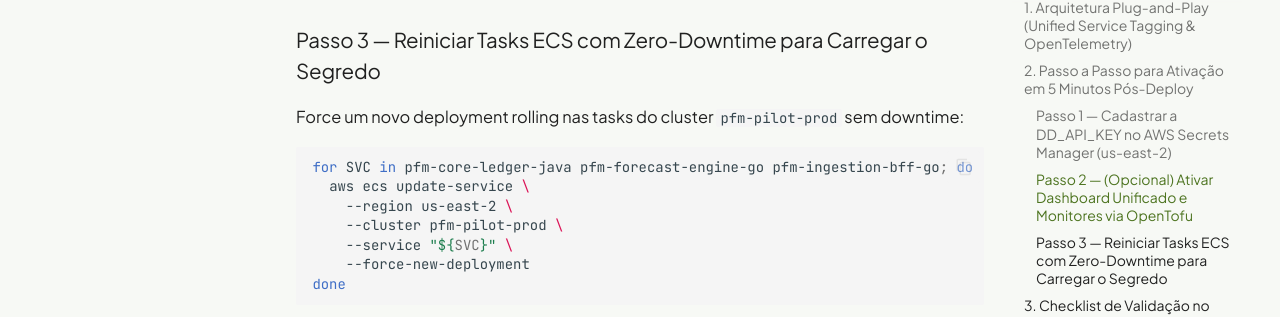
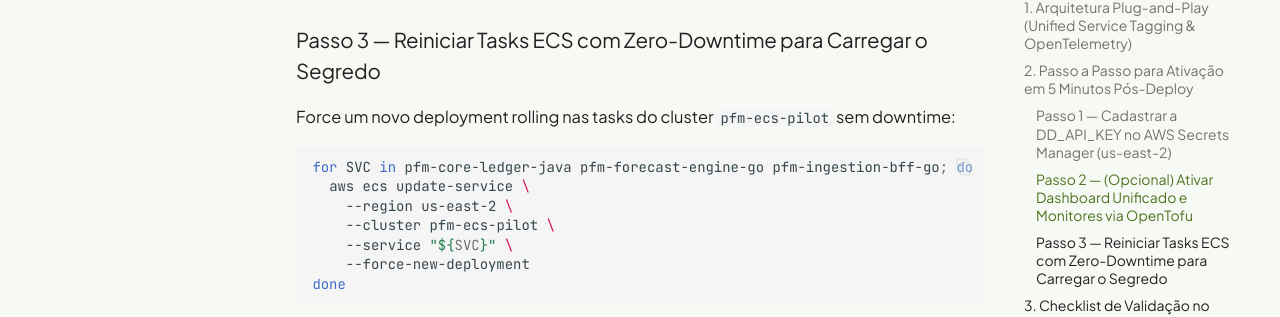
Before and after one commit to Sorobanerp/pfm-docs, an MkDocs documentation site: the page built from docs/05-visao-operacoes/ativacao-datadog-pos-implantacao.md, in a window 1280 px wide and 900 px high, scrolled down 2301 px. Shown: the part 151-468 px from the top of the window. Built offline with MkDocs 1.6.1 and Material for MkDocs 9.7.7, drawn with Linux system fonts in a browser that asks for light colours; comment, search, counter and statistics services are not loaded.

Commit message:
chore(infra): align FEAT-01 1:1 shared state references, finops targets and orphan SG checklist

````diff
--- a/docs/05-visao-operacoes/ativacao-datadog-pos-implantacao.md
+++ b/docs/05-visao-operacoes/ativacao-datadog-pos-implantacao.md
@@ -58,13 +58,13 @@ tofu apply \
 
 ### Passo 3 — Reiniciar Tasks ECS com Zero-Downtime para Carregar o Segredo
 
-Force um novo deployment rolling nas tasks do cluster `pfm-pilot-prod` sem downtime:
+Force um novo deployment rolling nas tasks do cluster `pfm-ecs-pilot` sem downtime:
 
 ```bash
 for SVC in pfm-core-ledger-java pfm-forecast-engine-go pfm-ingestion-bff-go; do
   aws ecs update-service \
     --region us-east-2 \
-    --cluster pfm-pilot-prod \
+    --cluster pfm-ecs-pilot \
     --service "${SVC}" \
     --force-new-deployment
 done
````
